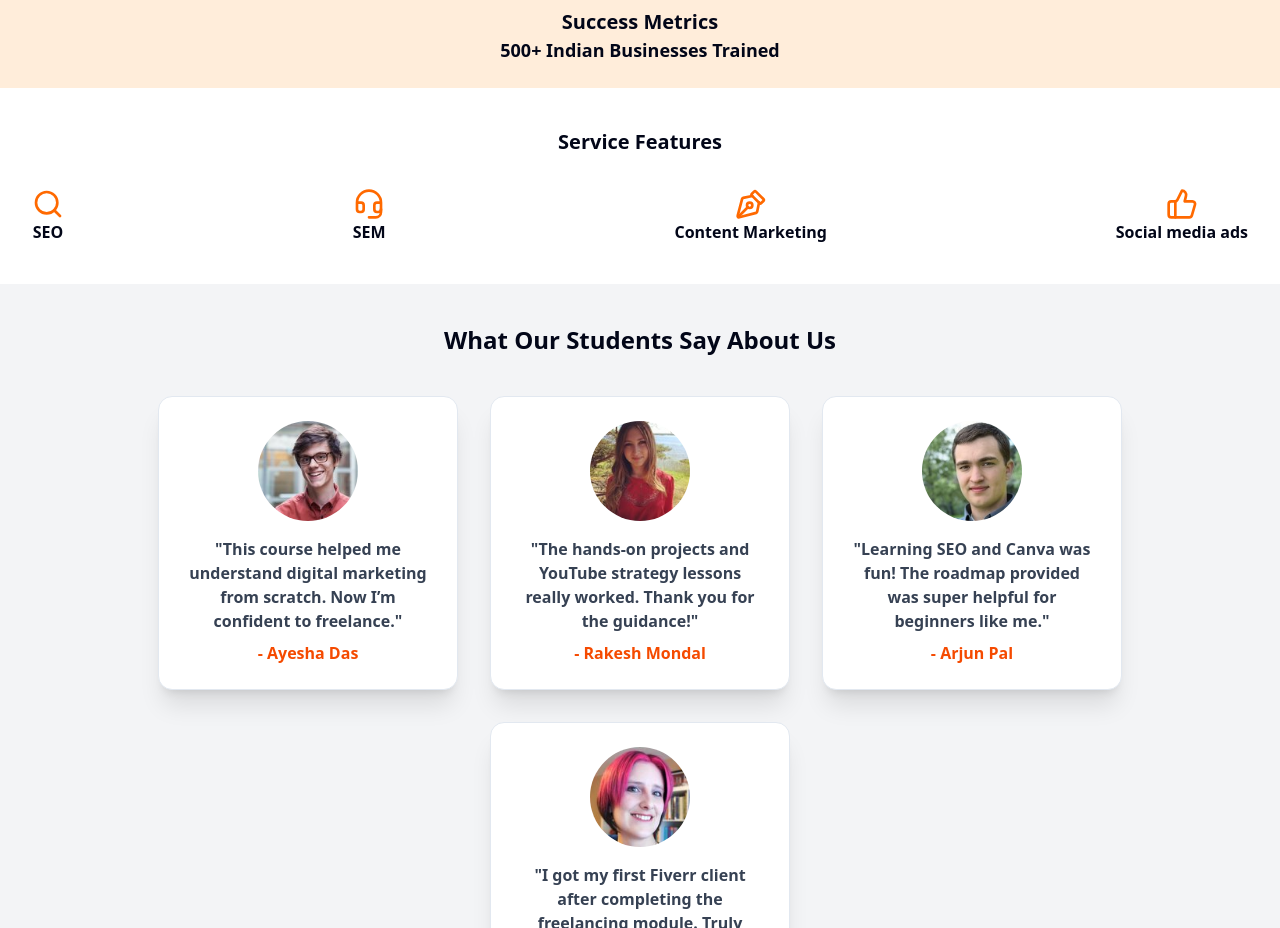
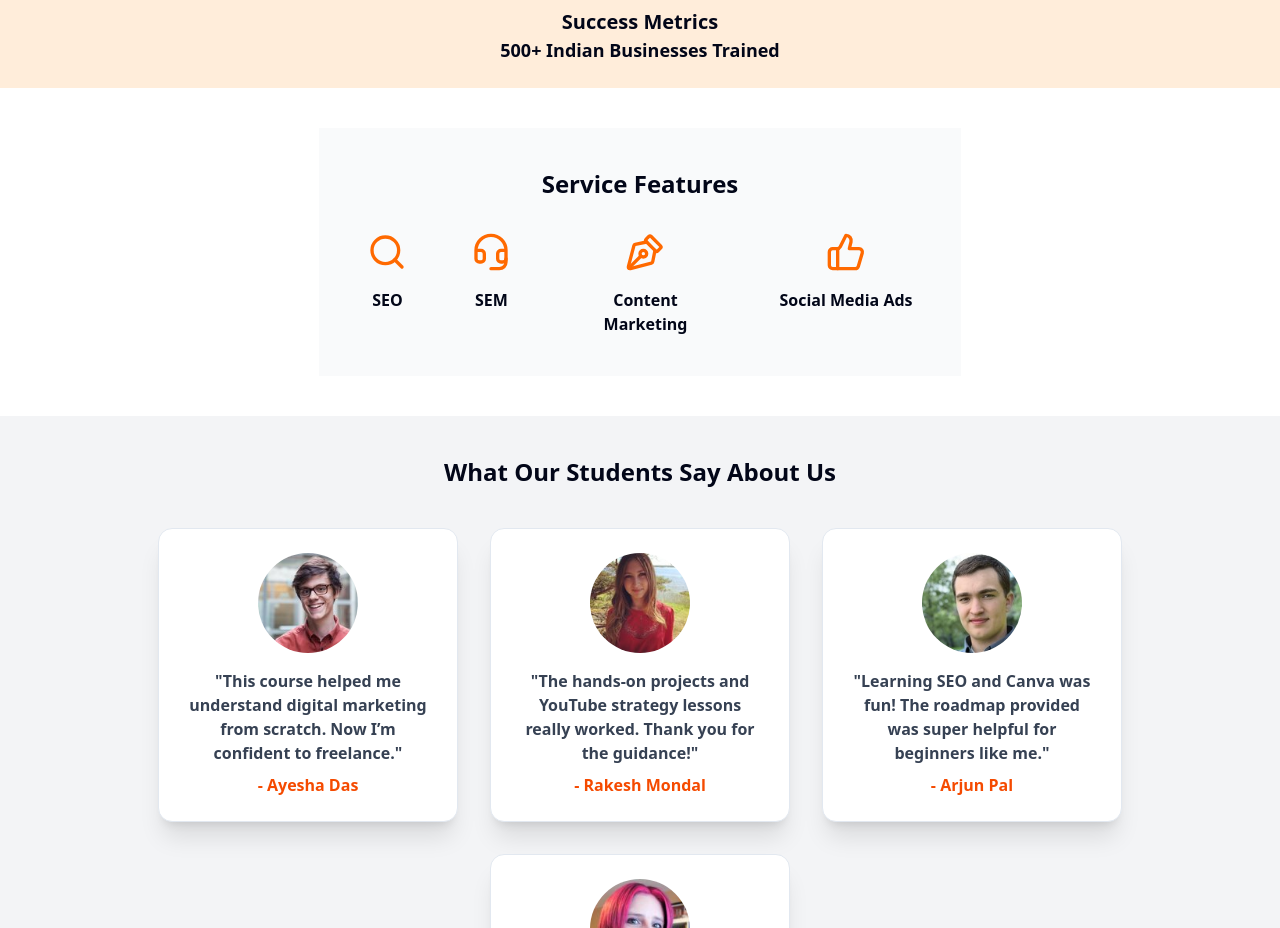
Before and after one commit to RKEX/kiransurdigital, a Next.js app: page / in a window 1280 px wide. Shown: the part 1680-2608 px from the top of the page. Built offline with nearby package versions, Linux system fonts and the light colour scheme; no server answers.

Commit message:
Update ServiceComp.tsx

```diff
--- a/src/components/ServiceComp/ServiceComp.tsx
+++ b/src/components/ServiceComp/ServiceComp.tsx
@@ -2,60 +2,37 @@ import { Headset, PenTool, Search, ThumbsUp } from "lucide-react";
 
 const ServiceComp = () => {
   return (
-    <>
-      <div className=" ">
-        {/* text start here */}
-        <div className="text-center font-bold text-xl">Service Features</div>
-        {/* text end here */}
-        {/* icons & text start here */}
-        <div className=" flex justify-between w-dvw px-8  mt-8">
-          <div className="">
-            {/* icon start here */}
-            <div className="flex justify-center ">
-              <Search size={32} className="text-orange-500 text-center " />
-            </div>
-            {/* icon end here */}
-            {/* text start here */}
-            <div className="text-center font-semibold">SEO</div>
-          </div>
-          {/* text end here */}
-          <div className="">
-            {/* icon start here */}
-            <div className="">
-              <Headset size={32} className="text-orange-500  text-center" />
-            </div>
-            {/* icon end here */}
-            {/* text start here */}
-            <div className="text-center font-semibold">SEM</div>
-          </div>
-          {/* text end here */}
-          <div className=" ">
-            {/* icon start here */}
-            <div className="flex justify-center">
-              <PenTool
-                size={32}
-                className="text-orange-500 text-center -rotate-90 "
-              />
-            </div>
-            {/* icon end here */}
-            {/* text start here */}
-            <div className="text-center font-semibold">Content Marketing</div>
-          </div>
-          {/* text end here */}
-          <div className="">
-            {/* icon start here */}
-            <div className="flex justify-center">
-              <ThumbsUp size={32} className="text-orange-500 text-center" />
-            </div>
-            {/* icon end here */}
-            {/* text start here */}
-            <div className="text-center font-semibold">Social media ads</div>
-          </div>
-          {/* text end here */}
+    <div className="py-10 bg-gray-50">
+      {/* Title */}
+      <h2 className="text-center font-bold text-2xl mb-8">Service Features</h2>
+
+      {/* Icons & Text Container */}
+      <div className="flex flex-wrap justify-center gap-x-16 gap-y-10 px-6 sm:px-12">
+        {/* SEO */}
+        <div className="flex flex-col items-center max-w-[140px]">
+          <Search className="text-orange-500" size={40} />
+          <div className="mt-4 font-semibold text-center">SEO</div>
         </div>
-        {/* icons & text end here */}
+
+        {/* SEM */}
+        <div className="flex flex-col items-center max-w-[140px]">
+          <Headset className="text-orange-500" size={40} />
+          <div className="mt-4 font-semibold text-center">SEM</div>
+        </div>
+
+        {/* Content Marketing */}
+        <div className="flex flex-col items-center max-w-[140px]">
+          <PenTool className="text-orange-500 -rotate-90" size={40} />
+          <div className="mt-4 font-semibold text-center">Content Marketing</div>
+        </div>
+
+        {/* Social Media Ads */}
+        <div className="flex flex-col items-center max-w-[140px]">
+          <ThumbsUp className="text-orange-500" size={40} />
+          <div className="mt-4 font-semibold text-center">Social Media Ads</div>
+        </div>
       </div>
-    </>
+    </div>
   );
 };
 
```
